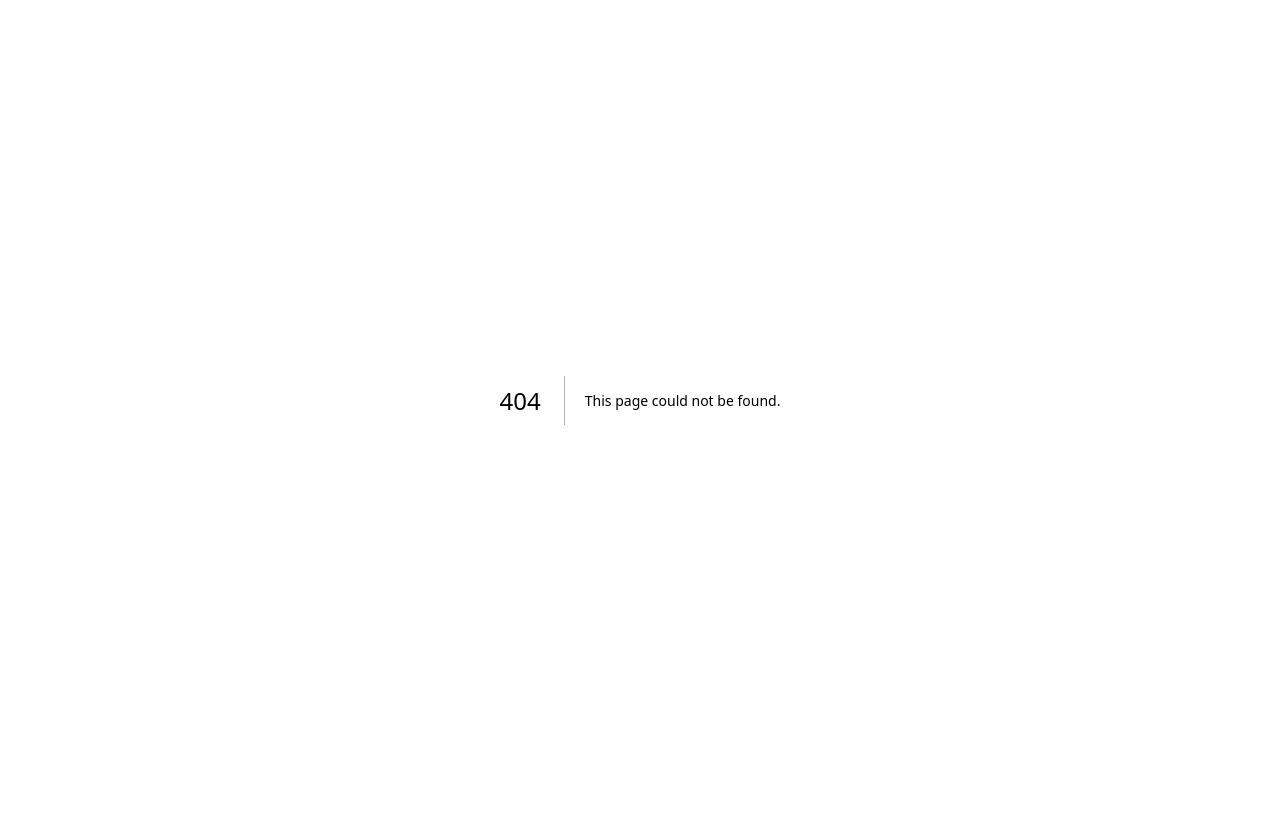
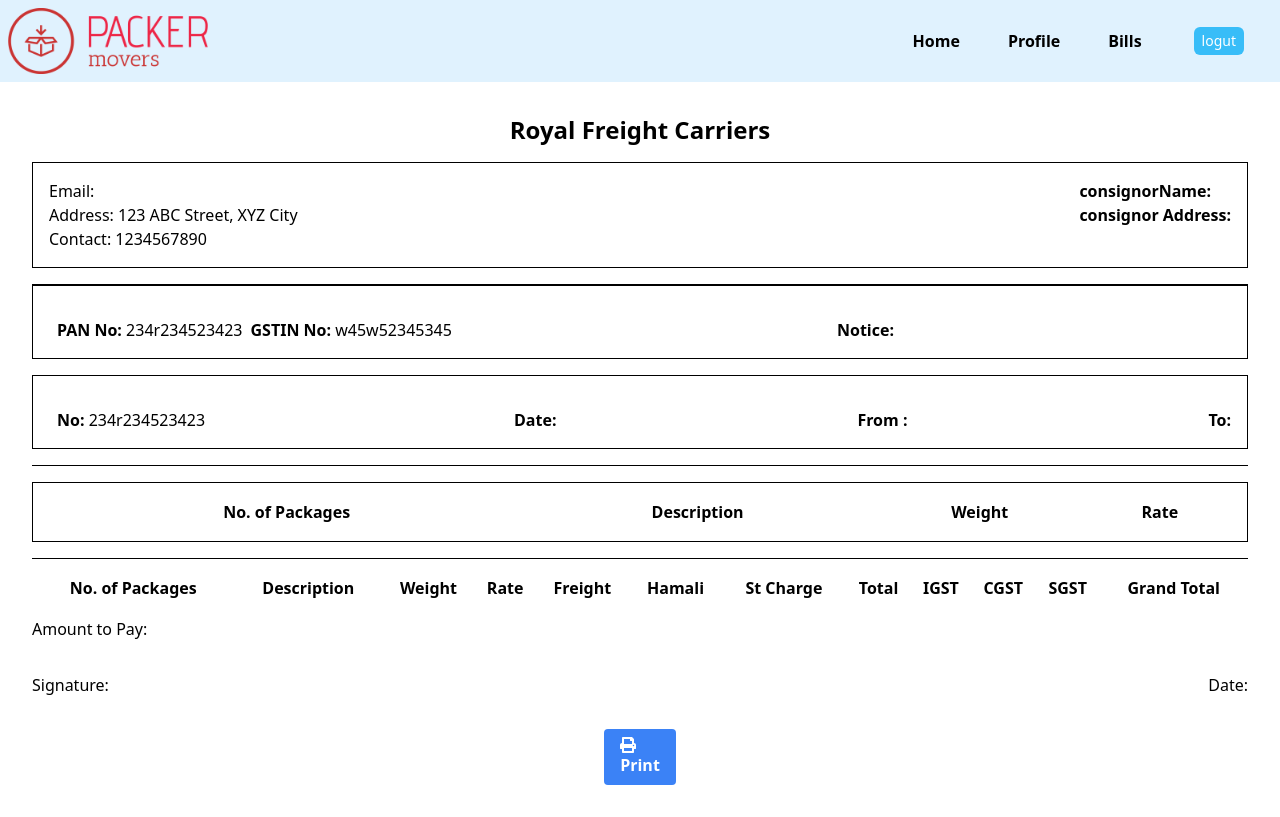
Before and after one commit to pranjal6314/Packers_Frontend, a Next.js app: page /printbill in a window 1280 px wide. Before the commit this address had no page. Built offline with nearby package versions, Linux system fonts and the light colour scheme; sample sign-in values are in the browser's storage.

Commit message:
bill print  done

```diff
--- a/components/Navbar.js
+++ b/components/Navbar.js
@@ -39,7 +39,7 @@ const Navbar = ({ user, logout }) => {
             </Link>
           </nav>
           <div className="pr-5 flex cart cursor-pointer ">
-            {user.value && (
+            {user?.value && (
               <Link href={"/"}>
                 <button
                   onClick={logout}
--- a/pages/bills.js
+++ b/pages/bills.js
@@ -4,6 +4,7 @@ import { useEffect, useState } from "react";
 import { useRouter } from "next/router";
 import Bill from "@/models/Bill";
 import mongoose from "mongoose";
+import Link from "next/link";
 const Bills = () => {
   const router = useRouter();
   const [user, setUser] = useState({ value: null });
@@ -38,6 +39,13 @@ const Bills = () => {
     setUser({ value: null });
     setKey(Math.random());
   };
+  // const handleClick = async (item) => {
+  //   // const formData = await fetch("");
+  //   router.push({
+  //     pathname: "/printbill",
+  //     query: { formData: JSON.stringify(item) },
+  //   });
+  // };
   return (
     <>
       <Navbar user={user} logout={logout} key={key} />
@@ -82,12 +90,18 @@ const Bills = () => {
                       <td className="px-6 py-4">{item.date}</td>
                       <td className="px-6 py-4">{item.total}</td>
                       <td className="px-6 py-4">
-                        <a
-                          href="#"
+                        <Link
+                          // pathname: "/printbill",
+                          // pathname: `/printbill?id=${item.bill_id}`,
+                          href={{
+                            pathname: "/printbill",
+                            query: { formData: JSON.stringify(item) },
+                          }}
+                          key={item.bill_id}
                           className="font-medium text-blue-600 dark:text-blue-500 hover:underline"
                         >
                           Edit
-                        </a>
+                        </Link>
                       </td>
                     </tr>
                   );
--- a/pages/home.js
+++ b/pages/home.js
@@ -10,18 +10,16 @@ const home = () => {
   const router = useRouter();
   const [user, setUser] = useState({ value: null });
   const [key, setKey] = useState(0);
-  const [email, setEmail] = useState("");
   useEffect(() => {
     const token = localStorage.getItem("token");
     if (token) {
       setUser({ value: token });
       setKey(Math.random());
-      // const data = jsonewebtoken.verify(token, "ourkey");
-      // setEmail(data.email);
     } else {
       router.push("/");
     }
   }, [router.query]);
+
   const logout = () => {
     localStorage.removeItem("token");
     setUser({ value: null });
@@ -30,10 +28,10 @@ const home = () => {
 
   const [rows, setRows] = useState([
     {
-      packageName: "",
-      numOfPackages: "",
-      description: "",
-      weight: "",
+      Package_name: "",
+      No_of_packages: "",
+      Description: "",
+      Weight: "",
       rate: "",
     },
   ]);
@@ -50,10 +48,10 @@ const home = () => {
     setRows([
       ...rows,
       {
-        packageName: "",
-        numOfPackages: "",
-        description: "",
-        weight: "",
+        Package_name: "",
+        No_of_packages: "",
+        Description: "",
+        Weight: "",
         rate: "",
       },
     ]);
@@ -85,7 +83,6 @@ const home = () => {
     });
     let responce = await res.json();
     if (responce.success) {
-      localStorage.setItem("token", responce.token);
       toast.success("your bill is successfully created!", {
         position: "bottom-left",
         autoClose: 2000,
@@ -95,6 +92,10 @@ const home = () => {
         draggable: true,
         progress: undefined,
         theme: "colored",
+      });
+      router.push({
+        pathname: "/printbill",
+        query: { formData: JSON.stringify(formData) },
       });
     } else {
       toast.warn("Try again!", {
@@ -123,10 +124,10 @@ const home = () => {
 
     setRows([
       {
-        packageName: "",
-        numOfPackages: "",
-        description: "",
-        weight: "",
+        Package_name: "",
+        No_of_packages: "",
+        Description: "",
+        Weight: "",
         rate: "",
       },
     ]);
@@ -149,7 +150,7 @@ const home = () => {
       <form id="myForm" className="max-w-lg mx-auto p-6">
         <h2 className="text-2xl font-bold mb-4">Form</h2>
         <div className="mb-4">
-          <label className="block mb-1 font-semibold" for="consignor_name">
+          <label className="block mb-1 font-semibold" htmlFor="consignor_name">
             Consignor Name
           </label>
           <input
@@ -160,7 +161,10 @@ const home = () => {
           />
         </div>
         <div className="mb-4">
-          <label className="block mb-1 font-semibold" for="consignor_address">
+          <label
+            className="block mb-1 font-semibold"
+            htmlFor="consignor_address"
+          >
             Consignor Address
           </label>
           <input
@@ -171,7 +175,7 @@ const home = () => {
           />
         </div>
         <div className="mb-4">
-          <label className="block mb-1 font-semibold" for="date">
+          <label className="block mb-1 font-semibold" htmlFor="date">
             Date
           </label>
           <input
@@ -182,7 +186,7 @@ const home = () => {
           />
         </div>
         <div className="mb-4">
-          <label className="block mb-1 font-semibold" for="from">
+          <label className="block mb-1 font-semibold" htmlFor="from">
             From
           </label>
           <input
@@ -193,7 +197,7 @@ const home = () => {
           />
         </div>
         <div className="mb-4">
-          <label className="block font-semibold mb-2" for="to">
+          <label className="block font-semibold mb-2" htmlFor="to">
             To
           </label>
           <input
@@ -204,7 +208,7 @@ const home = () => {
           />
         </div>
         <div className="mb-4">
-          <label className="block font-semibold mb-2" for="distance">
+          <label className="block font-semibold mb-2" htmlFor="distance">
             Distance
           </label>
           <input
@@ -215,7 +219,7 @@ const home = () => {
           />
         </div>
         <div className="mb-4">
-          <label className="block font-semibold mb-2" for="freightRate">
+          <label className="block font-semibold mb-2" htmlFor="freightRate">
             Freight Rate
           </label>
           <input
@@ -226,7 +230,7 @@ const home = () => {
           />
         </div>
         <div className="mb-4">
-          <label className="block font-semibold mb-2" for="cgst">
+          <label className="block font-semibold mb-2" htmlFor="cgst">
             CGST
           </label>
           <input
@@ -237,7 +241,7 @@ const home = () => {
           />
         </div>
         <div className="mb-4">
-          <label className="block font-semibold mb-2" for="sgst">
+          <label className="block font-semibold mb-2" htmlFor="sgst">
             SGST
           </label>
           <input
@@ -247,12 +251,12 @@ const home = () => {
             required
           />
         </div>
-        <div class="mb-4">
-          <label class="block font-semibold mb-2" for="total">
+        <div className="mb-4">
+          <label className="block font-semibold mb-2" htmlFor="total">
             Total
           </label>
           <input
-            class="w-full px-3 py-2 border rounded"
+            className="w-full px-3 py-2 border rounded"
             type="text"
             id="total"
             required
@@ -260,67 +264,6 @@ const home = () => {
         </div>
 
         <div id="goodsSection" className="mb-4">
-          {/* <table id="goodsTable" className="mb-4">
-            <thead>
-              <tr>
-                <th className="px-3 py-2">Package Name</th>
-                <th className="px-3 py-2">No. of Packages</th>
-                <th className="px-3 py-2">Description</th>
-                <th className="px-3 py-2">Weight</th>
-                <th className="px-3 py-2">Rate</th>
-              </tr>
-            </thead>
-            <tbody id="goodsTableBody">
-              <tr>
-                <td className="border px-3 py-2">
-                  <input
-                    type="text"
-                    name="package_name[]"
-                    className="w-full border-none"
-                  />
-                </td>
-                <td className="border px-3 py-2">
-                  <input
-                    type="number"
-                    name="no_of_packages[]"
-                    className="w-full border-none"
-                  />
-                </td>
-                <td className="border px-3 py-2">
-                  <textarea
-                    name="description[]"
-                    className="w-full border-none"
-                  ></textarea>
-                </td>
-                <td className="border px-3 py-2">
-                  <input
-                    type="text"
-                    name="weight[]"
-                    className="w-full border-none"
-                  />
-                </td>
-                <td className="border px-3 py-2">
-                  <input type="text" name="rate[]" className="w-full border-none" />
-                </td>
-              </tr>
-            </tbody>
-          </table>
-
-          <button
-            type="button"
-            id="addRowBtn"
-            className="bg-blue--500 hover:bg-blue-700 text-white font-bold py-2 px-4 rounded"
-          >
-            Add Row
-          </button>
-        </div>
-        <div className="mt-4">
-          <button
-            type="submit"
-            className="bg-green-500 hover:bg-green-700 text-white font-bold py-2 px-4 rounded"
-          >
-            Submit
-          </button> */}
           <h2 className="text-xl font-semibold mb-4">Goods</h2>
           <table className="w-full mb-4">
             <thead>
@@ -339,9 +282,9 @@ const home = () => {
                     <input
                       type="text"
                       className="w-full px-2 py-1 border rounded"
-                      value={row.packageName}
+                      value={row.Package_name}
                       onChange={(e) =>
-                        handleChange(index, "packageName", e.target.value)
+                        handleChange(index, "Package_name", e.target.value)
                       }
                     />
                   </td>
@@ -349,9 +292,9 @@ const home = () => {
                     <input
                       type="text"
                       className="w-full px-2 py-1 border rounded"
-                      value={row.numOfPackages}
+                      value={row.No_of_packages}
                       onChange={(e) =>
-                        handleChange(index, "numOfPackages", e.target.value)
+                        handleChange(index, "No_of_packages", e.target.value)
                       }
                     />
                   </td>
@@ -359,9 +302,9 @@ const home = () => {
                     <input
                       type="text"
                       className="w-full px-2 py-1 border rounded"
-                      value={row.description}
+                      value={row.Description}
                       onChange={(e) =>
-                        handleChange(index, "description", e.target.value)
+                        handleChange(index, "Description", e.target.value)
                       }
                     />
                   </td>
@@ -369,9 +312,9 @@ const home = () => {
                     <input
                       type="text"
                       className="w-full px-2 py-1 border rounded"
-                      value={row.weight}
+                      value={row.Weight}
                       onChange={(e) =>
-                        handleChange(index, "weight", e.target.value)
+                        handleChange(index, "Weight", e.target.value)
                       }
                     />
                   </td>
--- /dev/null
+++ b/pages/printbill.js
@@ -0,0 +1,191 @@
+import Navbar from "@/components/Navbar";
+import { useRouter } from "next/router";
+import React, { useEffect, useState } from "react";
+
+import { FaPrint } from "react-icons/fa";
+const PrintBill = () => {
+  const router = useRouter();
+  const { formData } = router.query;
+  console.log(formData);
+  const [data, setData] = useState(null);
+  const [user, setUser] = useState({ value: null });
+  const [key, setKey] = useState(0);
+  useEffect(() => {
+    if (formData) {
+      setData(JSON.parse(formData));
+    }
+    const token = localStorage.getItem("token");
+    if (token) {
+      setUser({ value: token });
+      setKey(Math.random());
+    } else {
+      router.push("/");
+    }
+  }, [router.query, formData]);
+  const handlePrint = () => {
+    window.print();
+  };
+
+  const logout = () => {
+    localStorage.removeItem("token");
+    setUser({ value: null });
+    setKey(Math.random());
+  };
+
+  return (
+    <>
+      <Navbar user={user} logout={logout} key={key} />
+      <div className="p-8">
+        <div className="text-center">
+          <h1 className="text-2xl font-bold">Royal Freight Carriers</h1>
+        </div>
+        <div className="flex justify-between mt-4 border border-black p-4 ">
+          <div>
+            <p>Email: {data?.email}</p>
+            <p>Address: 123 ABC Street, XYZ City</p>
+            <p>Contact: 1234567890</p>
+          </div>
+          <div className=" ">
+            <p>
+              <strong> consignorName: </strong> {data && data?.consignorName}
+            </p>
+            <p>
+              {" "}
+              <strong> consignor Address: </strong>
+              {data && data?.consignorAddress}
+            </p>
+          </div>
+        </div>
+        <div className="mt-4 border-b border-black"></div>
+        <div className="flex border border-black p-4">
+          <div className="w-2/3 flex flex-row  ">
+            <p className="mt-4 mx-2">
+              <strong>PAN No: </strong> 234r234523423
+            </p>
+            <p className="mt-4">
+              <strong>GSTIN No: </strong> w45w52345345
+            </p>
+            {/* Place additional details here */}
+          </div>
+          <div className="w-1/3">
+            <p className="mt-4">
+              <strong>Notice:</strong>
+            </p>
+            {/* Notice section */}
+            {/* Place notice content here */}
+          </div>
+        </div>
+        <div className="flex border mt-4 border-black p-4">
+          <div className="w-full flex flex-row  justify-between ">
+            <p className="mt-4 mx-2">
+              <strong>No: </strong> 234r234523423
+            </p>
+            <p className="mt-4">
+              <strong>Date: </strong> {data?.date}
+            </p>
+            <p className="mt-4">
+              <strong>From : </strong> {data?.from}
+            </p>
+            <p className="mt-4">
+              <strong> To: </strong> {data?.to}
+            </p>
+            {/* Place additional details here */}
+          </div>
+        </div>
+        <div className="mt-4 border-b border-black"></div>
+        <div className="mt-4 border border-black p-4">
+          <table className="w-full">
+            <thead>
+              <tr>
+                <th>No. of Packages</th>
+                <th>Description</th>
+                <th>Weight</th>
+                <th>Rate</th>
+              </tr>
+            </thead>
+            <tbody>
+              {/* Goods section */}
+              {data &&
+                data?.goods.map((item, index) => (
+                  <tr key={index}>
+                    <td>{item.No_of_packages}</td>
+                    <td>{item.Description}</td>
+                    <td>{item.Weight}</td>
+                    <td>{item.rate}</td>
+                  </tr>
+                ))}
+            </tbody>
+          </table>
+        </div>
+        <div className="mt-4 border-b border-black"></div>
+
+        <div className="mt-4">
+          <table className="w-full">
+            <thead>
+              <tr>
+                <th>No. of Packages</th>
+                <th>Description</th>
+                <th>Weight</th>
+                <th>Rate</th>
+                <th>Freight</th>
+                <th>Hamali</th>
+                <th>St Charge</th>
+                <th>Total</th>
+                <th>IGST</th>
+                <th>CGST</th>
+                <th>SGST</th>
+                <th>Grand Total</th>
+              </tr>
+            </thead>
+            <tbody>
+              {/* Goods section */}
+              {data &&
+                data?.goods.map((item, index) => (
+                  <tr key={index}>
+                    <td>{item.No_of_packages}</td>
+                    <td>{item.Description}</td>
+                    <td>{item.Weight}</td>
+                    <td>{item.rate}</td>
+                    <td>{item.fright}</td>
+                    <td>{item.hamali}</td>
+                    <td>{item.st_charge}</td>
+                    <td>{item.total}</td>
+                    <td>{item.igst}</td>
+                    <td>{item.cgst}</td>
+                    <td>{item.sgst}</td>
+                    <td>{item.grandtotal}</td>
+                  </tr>
+                ))}
+            </tbody>
+          </table>
+        </div>
+        <div className="mt-4">
+          <p>Amount to Pay: {data && data?.amountToPay}</p>
+        </div>
+        <div className="mt-8">
+          <div className="flex justify-between">
+            <div className="w-1/2">
+              <p>Signature: </p>
+              {/* Signature portion */}
+              {/* Place signature content here */}
+            </div>
+            <div className="w-1/2 text-right">
+              <p>Date: {data && data?.date}</p>
+            </div>
+          </div>
+        </div>
+        <div className="text-center mt-8">
+          <button
+            className="bg-blue-500 hover:bg-blue-700 text-white font-bold py-2 px-4 rounded"
+            onClick={handlePrint}
+          >
+            <FaPrint className="mr-2" />
+            Print
+          </button>
+        </div>
+      </div>
+    </>
+  );
+};
+
+export default PrintBill;
```
